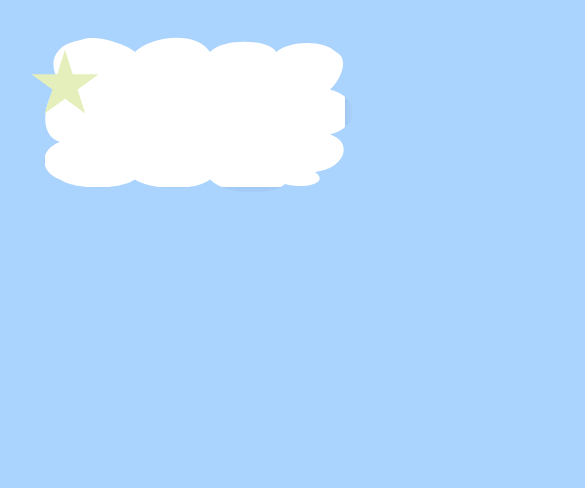
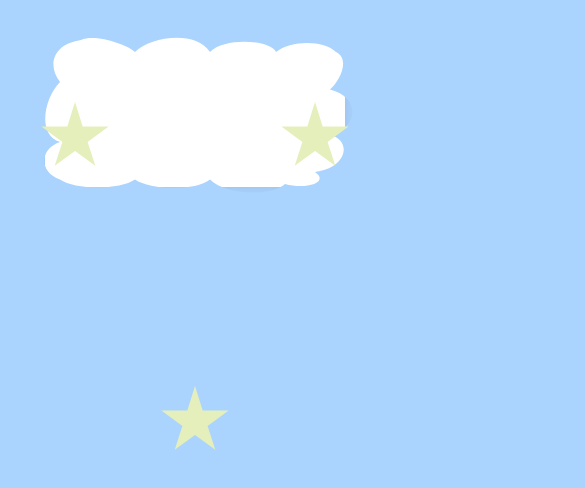
Before and after one commit to Fkushmt/Alexis, a plain HTML site: page index.html in a window 390 px wide. Shown: the part 98-586 px from the top of the page, 585 px wide, since content can reach past the window. Drawn offline with Linux system fonts and the light colour scheme.

Commit message:
Update index.html

```diff
--- a/index.html
+++ b/index.html
@@ -101,16 +101,16 @@
     width: 80vw;
   }
   .star1 {
-    top: 210px;
-    left: 750px;
+    top: 200px;
+    left: 40px;
   }
   .star2 {
-    top: 17.5%;
-    right: 290px;
+    top: 200px;
+    right: 40px;
   }
   .star3 {
-    bottom: 550px;
-    left: 590px;
+    bottom: 290px;
+    left: 160px;
   }
 }
     </style>
```
